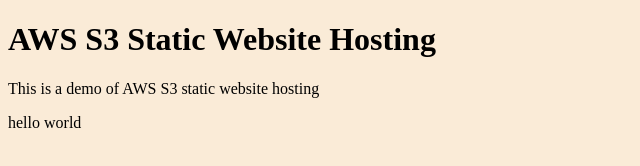
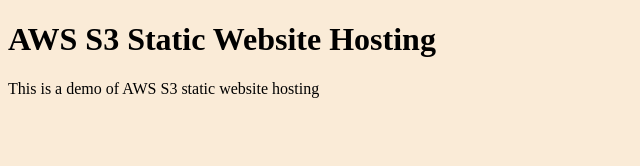
Before and after one commit to simonangel-fong/Terraform_AWS_S3_Static_Website_Hosting, a plain HTML site: page web/index.html in a window 1280 px wide. Shown: the full height of the page, 0-640 px from the left. Drawn offline with Linux system fonts and the light colour scheme.

Commit message:
debug github action

```diff
--- a/web/index.html
+++ b/web/index.html
@@ -15,7 +15,7 @@
 <body>
     <h1>AWS S3 Static Website Hosting</h1>
     <p>This is a demo of AWS S3 static website hosting</p>
-    <p>hello world</p>
+    <!-- <p>hello world</p> -->
 </body>
 
 </html>
```
Also changed, not shown: 3 other files.
